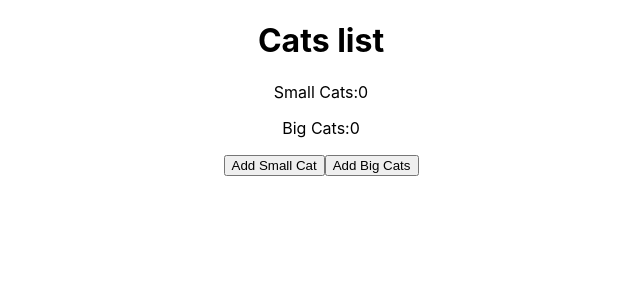
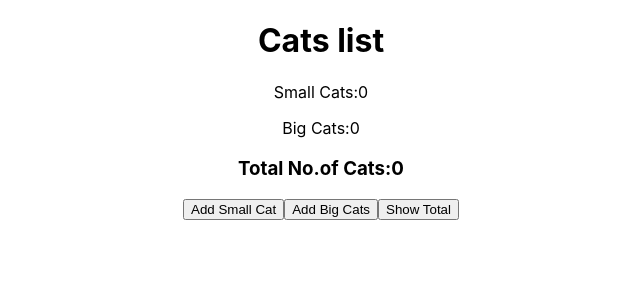
Before and after one commit to alxSoftware2024/React, a React (Create React App) app in the folder my-first-app/: page / in a window 1280 px wide. Shown: the top 300 px of the page, without its empty margins (319-959 px from the left). Built offline with nearby package versions, Linux system fonts and the light colour scheme.

Commit message:
Display cat list  in stock

```diff
--- a/my-first-app/src/zustand/CatList.jsx
+++ b/my-first-app/src/zustand/CatList.jsx
@@ -5,15 +5,17 @@ function CatList() {
     // const smallcats=useStore((state)=>state.smallcats)
     // const Addsmallcat=useStore((state)=>state.Addsmallcat)
     // const Addbigcats=useStore((state)=>state.Addbigcats)
-const {smallcats,bigcats,Addsmallcat,Addbigcats,Summary}=useStore()
-//console.log(Summary)
+const {smallcats,bigcats,Addsmallcat,Addbigcats,Summary,total}=useStore()
+//console.log(Summary())
   return (
     <div>
 <h1>Cats list</h1>
 <p>Small Cats:{smallcats}</p>
 <p>Big Cats:{bigcats}</p>
+<h3>Total No.of Cats:{total}</h3>
 <button onClick={Addsmallcat}>Add Small Cat</button>
 <button onClick={Addbigcats}>Add Big Cats</button>
+<button onClick={Summary}>Show Total</button>
     </div>
   )
 }
--- a/my-first-app/src/zustand/Catstore.jsx
+++ b/my-first-app/src/zustand/Catstore.jsx
@@ -5,9 +5,8 @@ export const useStore = create((set,get) => ({
     bigcats:0,
 total:0,
   Addsmallcat: () => set((state) => ({ smallcats: state.smallcats + 1 })),
+
   Addbigcats: () => set((state) => ({bigcats: state.bigcats + 1  })),
-Summary:()=>{
-  const total=get().smallcats+get().bigcats
-  return `There is ${total} in stock`;
-}
+
+  Summary: () => set((state) => ({total: get().smallcats+get().bigcats })),
 }))
```
